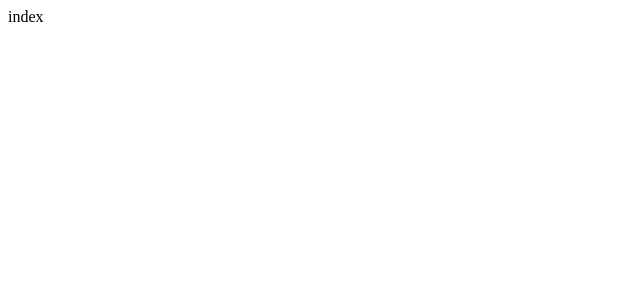
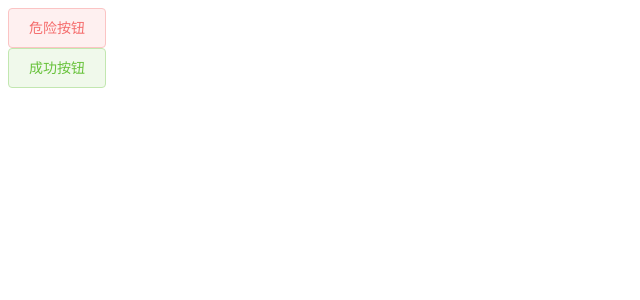
Before and after one commit to QQP90/shop-admin-31, a Vue app: page /#/login in a window 1280 px wide. Shown: the top 300 px of the page, without its empty margins (0-640 px from the left). Built offline with nearby package versions, Linux system fonts and the light colour scheme.

Commit message:
添加了Login

```diff
--- a/src/App.vue
+++ b/src/App.vue
@@ -1,6 +1,7 @@
 <template>
-  <div id="app">
-    index
+  <div>
+    <el-button type="danger" plain>危险按钮</el-button>
+    <router-view></router-view>
   </div>
 </template>
 
--- /dev/null
+++ b/src/components/Login.vue
@@ -0,0 +1,16 @@
+<template>
+    <div>
+        <el-button type="success" plain>成功按钮</el-button>
+
+    </div>
+</template>
+
+<script>
+export default {
+
+}
+</script>
+
+<style>
+
+</style>
--- a/src/main.js
+++ b/src/main.js
@@ -1,8 +1,41 @@
 import Vue from 'vue'
 import App from './App.vue'
+// 导入组件element-ui
+import ElementUI from "element-ui";
+// 引入样式
+import 'element-ui/lib/theme-chalk/index.css';
+// 引入vue-router
+import VueRouter from "vue-router"
+// 引入axios组件
+import axios from "axios"
+// 引入Login组件
+import Login from "./components/Login.vue"
 
+// 注册axios组件
+Vue.use(axios);
+// 注册VueRouter
+Vue.use(VueRouter);
+// 注册组件element
+Vue.use(ElementUI);
 Vue.config.productionTip = false
+
+
+// 绑定axios
+Vue.prototype.$axios = axios
+
+// 组件配置路由
+const routes = [
+  {
+    path:"/login",component:Login
+  }
+]
+// 创建路由实例
+const router = new VueRouter({
+  routes
+})
+
 
 new Vue({
   render: h => h(App),
+  router
 }).$mount('#app')
```
